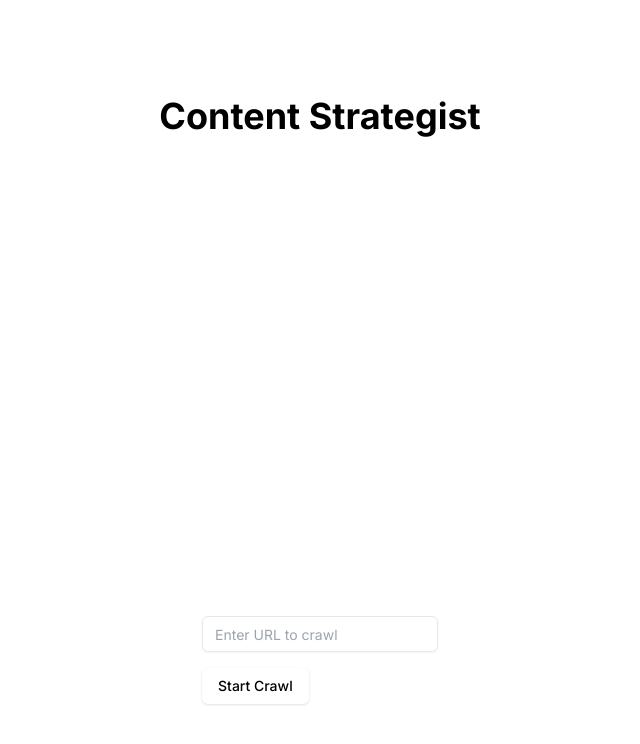
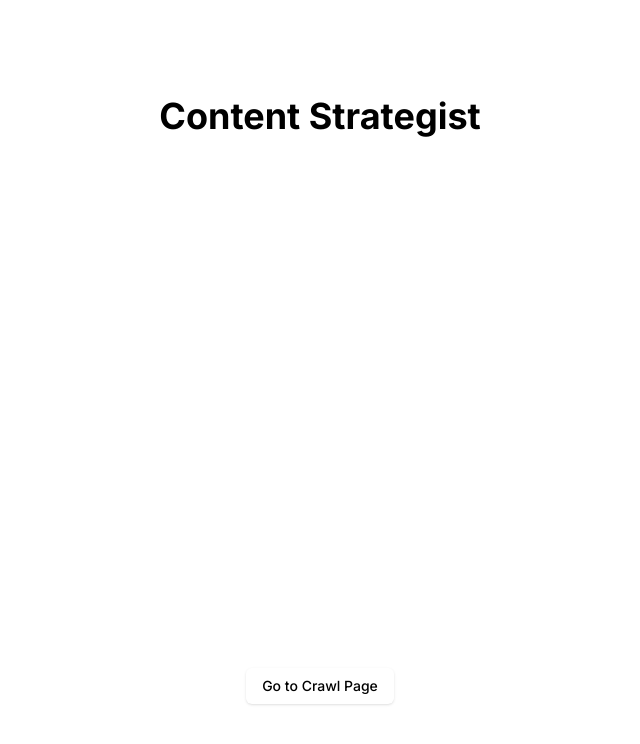
Before and after one commit to joelalcala/ja-contentstrategist, a Next.js app: page / in a window 1280 px wide. Shown: the top 744 px of the page, without its empty margins (320-960 px from the left). Built offline with nearby package versions, Linux system fonts and the light colour scheme.

Commit message:
crawl screen looking good

```diff
--- a/src/app/crawl/page.tsx
+++ b/src/app/crawl/page.tsx
@@ -1,6 +1,6 @@
 "use client"
 
-import React, { useState } from "react"
+import { useState } from "react"
 import { useRouter } from "next/navigation"
 import { Button } from "@/components/ui/button"
 import { Input } from "@/components/ui/input"
@@ -8,7 +8,7 @@ import { Label } from "@/components/ui/label"
 import { Select, SelectContent, SelectItem, SelectTrigger, SelectValue } from "@/components/ui/select"
 import { Card, CardContent, CardHeader, CardTitle } from "@/components/ui/card"
 
-const CrawlPage: React.FC = () => {
+export default function CrawlScreen() {
 	const [domain, setDomain] = useState("")
 	const [scope, setScope] = useState("entire")
 	const [limit, setLimit] = useState("100")
@@ -81,5 +81,3 @@ const CrawlPage: React.FC = () => {
 		</div>
 	)
 }
-
-export default CrawlPage
--- a/src/app/page.tsx
+++ b/src/app/page.tsx
@@ -1,10 +1,13 @@
-import { CrawlForm } from '@/components/CrawlForm'
+import Link from 'next/link'
+import { Button } from '@/components/ui/button'
 
 export default function Home() {
     return (
         <main className="flex min-h-screen flex-col items-center justify-between p-24">
             <h1 className="text-4xl font-bold mb-8">Content Strategist</h1>
-            <CrawlForm />
+            <Link href="/crawl">
+                <Button>Go to Crawl Page</Button>
+            </Link>
         </main>
     )
 }
--- a/src/components/CrawlForm.tsx
+++ /dev/null
@@ -1,28 +0,0 @@
-'use client';
-
-import { useState } from 'react'
-import { Input } from '@/components/ui/input'
-import { Button } from '@/components/ui/button'
-
-export function CrawlForm() {
-  const [url, setUrl] = useState('')
-
-  const handleSubmit = async (e: React.FormEvent) => {
-    e.preventDefault()
-    // Add your crawl logic here
-    console.log('Crawling:', url)
-  }
-
-  return (
-    <form onSubmit={handleSubmit} className="space-y-4">
-      <Input
-        type="url"
-        placeholder="Enter URL to crawl"
-        value={url}
-        onChange={(e) => setUrl(e.target.value)}
-        required
-      />
-      <Button type="submit">Start Crawl</Button>
-    </form>
-  )
-}
```
Also changed, not shown: src/components/Crawl/CrawlScreen.js (deleted). Lines whose indentation alone changed are shown as unchanged.
